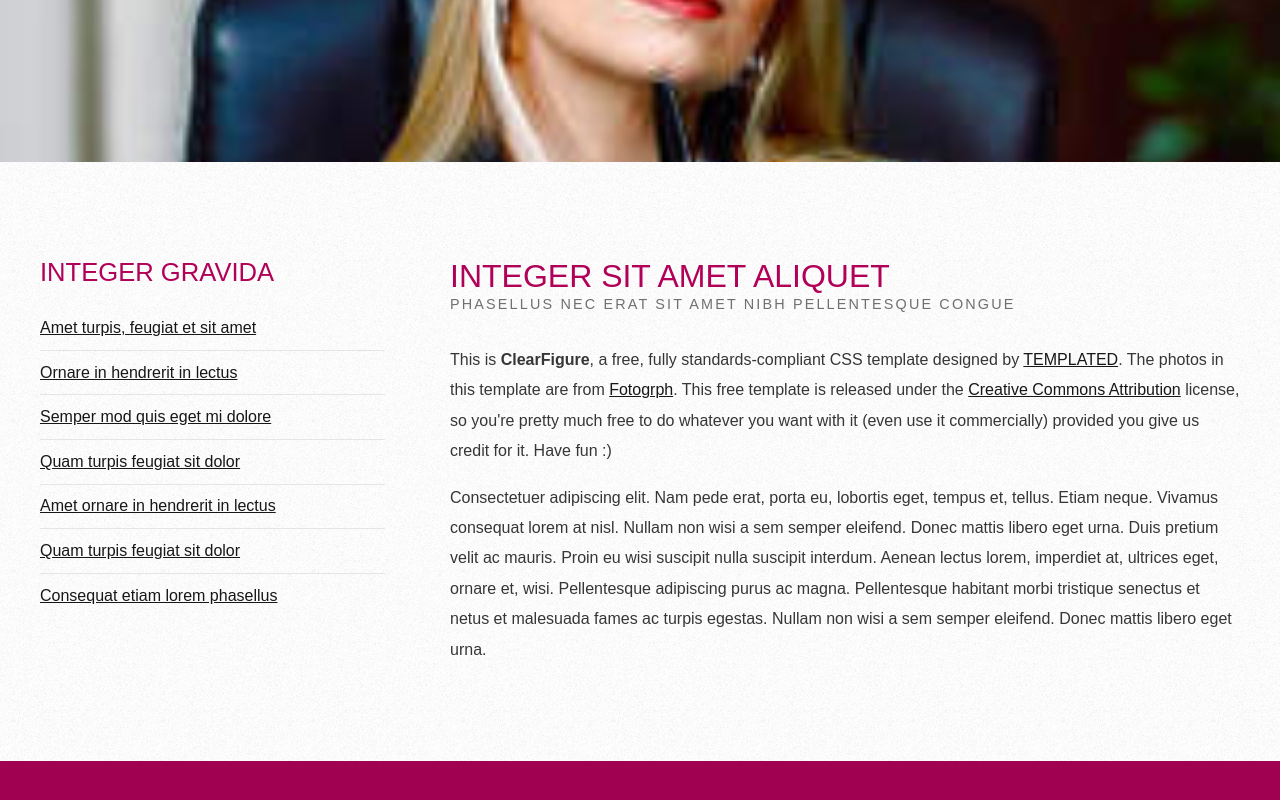
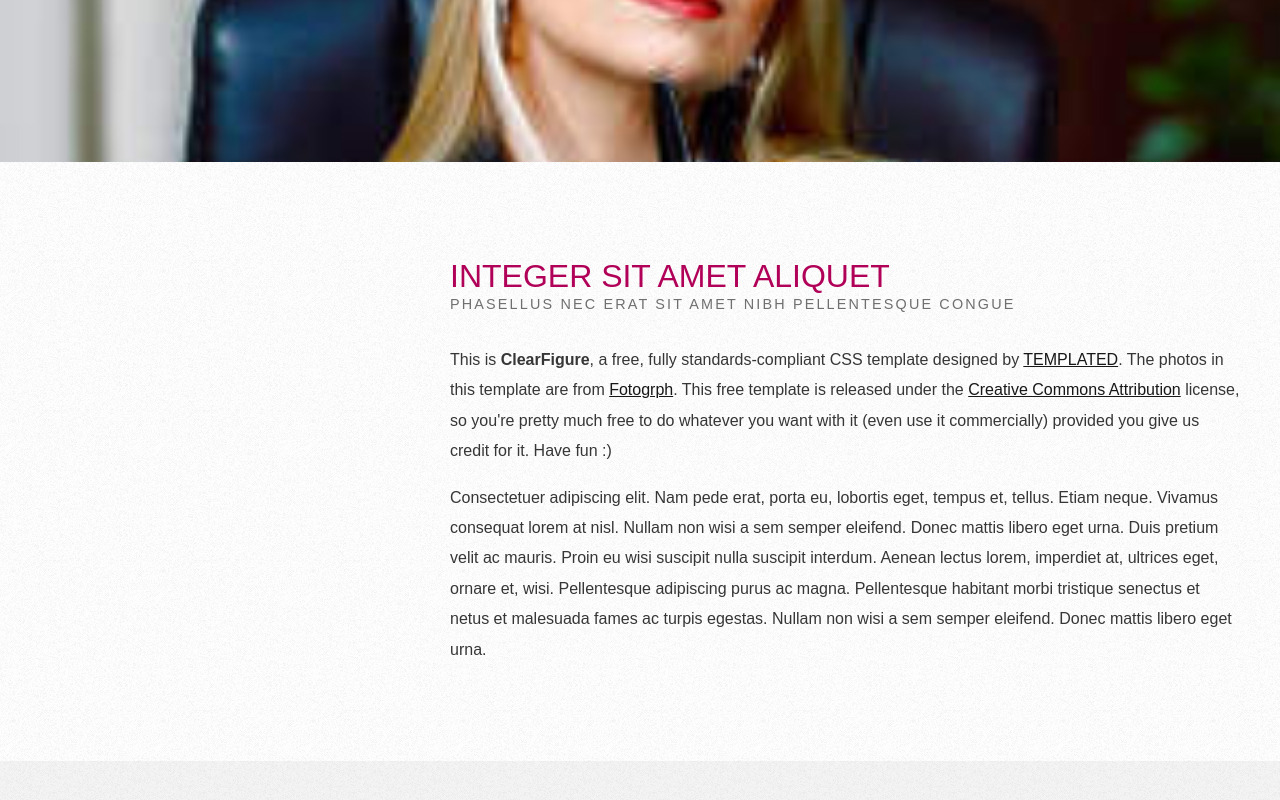
Before and after one commit to shu9269/neel, a plain HTML site: page index.html in a window 1280 px wide. Shown: the part 560-1360 px from the top of the page. Drawn offline with Linux system fonts and the light colour scheme; a web font is replaced by a local one.

Commit message:
Update index.html

```diff
--- a/index.html
+++ b/index.html
@@ -54,30 +54,14 @@ Released   : 20140310
                 <div class="title">
                     <h2>Integer sit amet aliquet</h2>
                     <span class="byline">Phasellus nec erat sit amet nibh pellentesque congue</span> </div>
-                <p>This is <strong>ClearFigure</strong>, a free, fully standards-compliant CSS template designed by <a href="" rel="nofollow">TEMPLATED</a>. The photos in this template are from <a href="http://fotogrph.com/"> Fotogrph</a>.
+                <p>This is <strong>ClearFigure</strong>, a free, fully standards-compliant CSS template designed by <a href="https://www.pentasia.com/rails/active_storage/blobs/eyJfcmFpbHMiOnsibWVzc2FnZSI6IkJBaHBBaXhwIiwiZXhwIjpudWxsLCJwdXIiOiJibG9iX2lkIn19--9b531a296e23edbb0ae0d85e4160a44a71b44f8e/1662_original.jpg" rel="nofollow">TEMPLATED</a>. The photos in this template are from <a href="http://fotogrph.com/"> Fotogrph</a>.
                     This free template is released under the <a href="">Creative Commons Attribution</a> license, so you're pretty much free to do whatever you want with it (even use it commercially) provided you give us credit
                     for it. Have fun :) </p>
                 <p>Consectetuer adipiscing elit. Nam pede erat, porta eu, lobortis eget, tempus et, tellus. Etiam neque. Vivamus consequat lorem at nisl. Nullam non wisi a sem semper eleifend. Donec mattis libero eget urna. Duis pretium velit ac mauris.
                     Proin eu wisi suscipit nulla suscipit interdum. Aenean lectus lorem, imperdiet at, ultrices eget, ornare et, wisi. Pellentesque adipiscing purus ac magna. Pellentesque habitant morbi tristique senectus et netus et malesuada fames ac
                     turpis egestas. Nullam non wisi a sem semper eleifend. Donec mattis libero eget urna. </p>
             </div>
-            <div id="sidebar">
-                <div class="box2">
-                    <div class="title">
-                        <h2>Integer gravida</h2>
-                    </div>
-                    <ul class="style2">
-                        <li><a href="#">Amet turpis, feugiat et sit amet</a></li>
-                        <li><a href="#">Ornare in hendrerit in lectus</a></li>
-                        <li><a href="#">Semper mod quis eget mi dolore</a></li>
-                        <li><a href="#">Quam turpis feugiat sit dolor</a></li>
-                        <li><a href="#">Amet ornare in hendrerit in lectus</a></li>
-                        <li><a href="#">Quam turpis feugiat sit dolor</a></li>
-                        <li><a href="#">Consequat etiam lorem phasellus</a></li>
-                    </ul>
-                </div>
-            </div>
-        </div>
+
     </div>
     <div id="portfolio-wrapper">
         <div id="portfolio" class="container">
```
